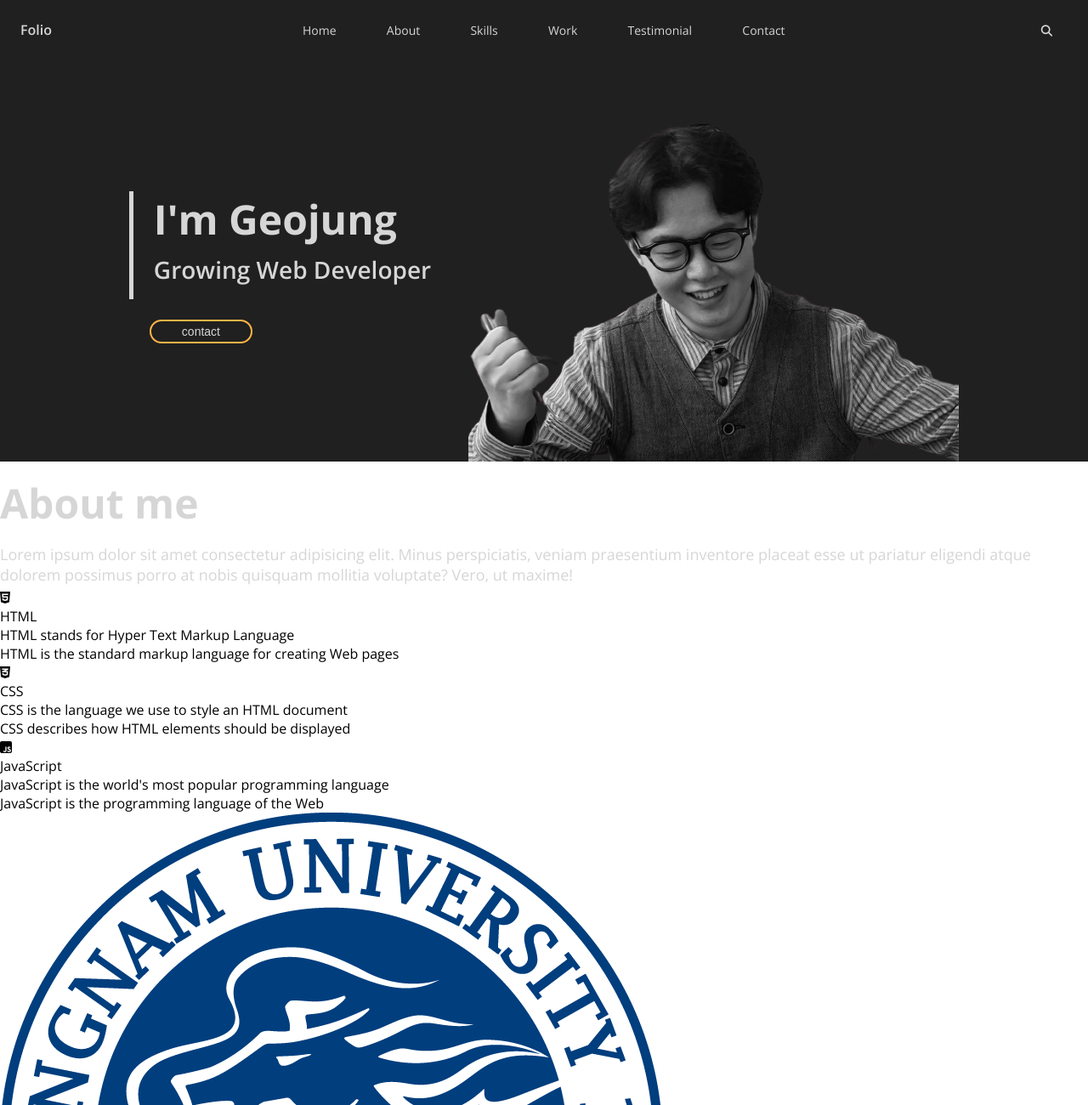
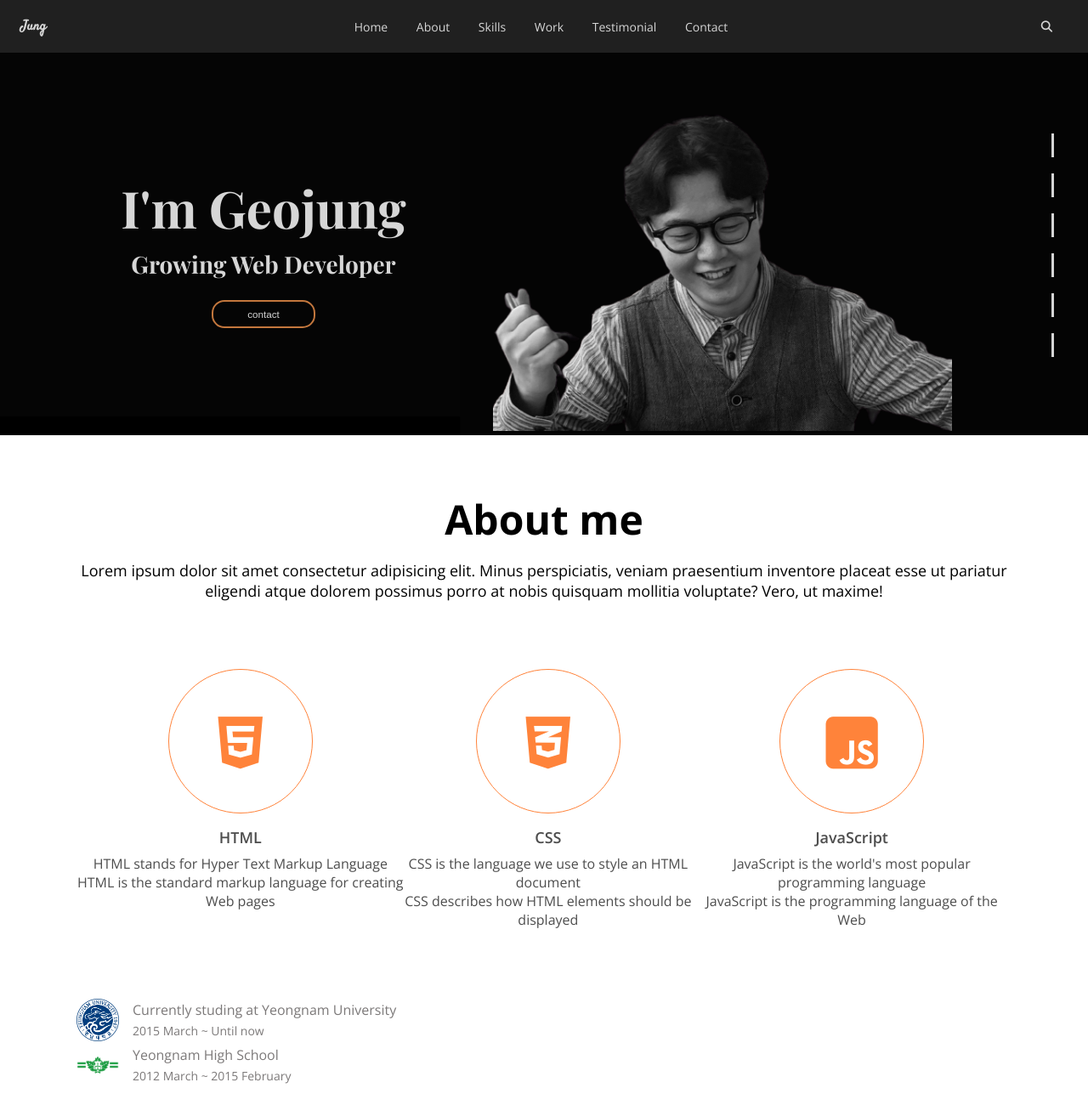
Before and after one commit to dgd03146/Portfolio, a plain HTML site: page index.html in a window 1280 px wide. Shown: the top 1300 px of the page at 85% size. Drawn offline with nearby package versions, Linux system fonts and the light colour scheme.

Commit message:
CSS : About

```diff
--- a/index.html
+++ b/index.html
@@ -17,6 +17,11 @@
       href="https://fonts.googleapis.com/css2?family=Open+Sans:wght@400;600;700&display=swap"
       rel="stylesheet"
     />
+    <link
+      href="https://fonts.googleapis.com/css2?family=Playfair+Display:wght@400;500;700&family=Satisfy&display=swap"
+      rel="stylesheet"
+    />
+
     <link rel="stylesheet" href="style.css" />
     <script src="main.js" defer></script>
   </head>
@@ -24,7 +29,7 @@
     <!-- Navbar -->
     <nav id="navbar">
       <div class="navbar__logo">
-        <a href="#"><span>Folio</span></a>
+        <a href="#"><span>Jung</span></a>
       </div>
       <div id="navbar__menu">
         <ul class="navbar__menu">
@@ -36,11 +41,9 @@
           <li class="navbar__menu__item"><span>Contact</span></li>
         </ul>
       </div>
-      <div id="navbar__search">
       <button class="navbar__search__btn">
         <i class="fas fa-search"></i>
       </button>
-      </div>
     </nav>
     <!-- Home -->
     <section id="home">
@@ -51,14 +54,25 @@
         </div>
         <button class="home__contact">contact</button>
       </div>
+      <div class="img">
         <img
           src="imgs/avatar.png"
           alt="Jung's profile photo"
           class="home__avatar"
         />
+      </div>
+
+      <ul class="pageBtn">
+        <li><button></button></li>
+        <li><button></button></li>
+        <li><button></button></li>
+        <li><button></button></li>
+        <li><button></button></li>
+        <li><button></button></li>
+      </ul>
     </section>
     <!-- About -->
-    <section id="about">
+    <section id="about" class="section section__container">
       <h1>About me</h1>
       <p>
         Lorem ipsum dolor sit amet consectetur adipisicing elit. Minus
@@ -71,7 +85,7 @@
           <div class="major__icon">
             <i class="fab fa-html5"></i>
           </div>
-          <div class="major__title">HTML</div>
+          <h2 class="major__title">HTML</h2>
           <div class="major__description">
             HTML stands for Hyper Text Markup Language <br />
             HTML is the standard markup language for creating Web pages
@@ -81,7 +95,7 @@
           <div class="major__icon">
             <i class="fab fa-css3-alt"></i>
           </div>
-          <div class="major__title">CSS</div>
+          <h2 class="major__title">CSS</h2>
           <div class="major__description">
             CSS is the language we use to style an HTML document<br />
             CSS describes how HTML elements should be displayed
@@ -91,7 +105,7 @@
           <div class="major__icon">
             <i class="fab fa-js-square"></i>
           </div>
-          <div class="major__title">JavaScript</div>
+          <h2 class="major__title">JavaScript</h2>
           <div class="major__description">
             JavaScript is the world's most popular programming language <br />
             JavaScript is the programming language of the Web
@@ -105,8 +119,10 @@
             alt="university"
             class="school__logo"
           />
-          <p class="school__name">Yeongnam University</p>
+          <div class="school__description">
+            <p class="school__name">Currently studing at Yeongnam University</p>
             <p class="school__period">2015 March ~ Until now</p>
+          </div>
         </div>
         <div class="school">
           <img
@@ -114,20 +130,23 @@
             alt="highschool"
             class="school__logo"
           />
+          <div class="school__description">
             <p class="school__name">Yeongnam High School</p>
             <p class="school__period">2012 March ~ 2015 February</p>
           </div>
         </div>
+      </div>
     </section>
     <!-- Skills -->
-    <section id="skills">
+    <section id="skills" class="section">
+      <div class="section__container">
         <h1>Skills</h1>
         <h2>Skills & Attributes</h2>
         <p>
           Experience with all phases of the software life-cycle. Passion for
-        learning new technologies. Capable of working within a team environment
-        and independently. Ability to plan and time schedule, work under strict
-        time pressure and adapt quickly when needed
+          learning new technologies. Capable of working within a team
+          environment and independently. Ability to plan and time schedule, work
+          under strict time pressure and adapt quickly when needed
         </p>
         <div class="skillset">
           <div class="skillset_left">
@@ -208,9 +227,10 @@
             </div>
           </div>
         </div>
+      </div>
     </section>
     <!-- Work -->
-    <section id="work">
+    <section id="work" class="section">
       <h1>My work</h1>
       <h3>Projects</h3>
       <div class="work__categories">
@@ -316,7 +336,7 @@
       </div>
     </section>
     <!-- Testimonials -->
-    <section id="testimonials">
+    <section id="testimonials" class="section">
       <h1>Testimonials</h1>
       <h3>See What they say about me</h3>
       <div class="testimonials">
@@ -355,7 +375,7 @@
       </div>
     </section>
     <!-- Contact -->
-    <section id="contact">
+    <section id="contact" class="section">
       <hl class="contact__title">Let's talk</hl>
       <h2 class="contact__email">ibory1220@gmail.com</h2>
       <div class="contact__links">
--- a/style.css
+++ b/style.css
@@ -14,7 +14,7 @@
   --color-light-grey: #7c7979;
   --color-blue: #73aace;
   --color-yellow: #fff7d1;
-  --color-orange: #feb546;
+  --color-orange2: #ff833a;
   --color-black: #000000;
 
   /* Font size */
@@ -28,6 +28,9 @@
   --weight-bold: 700;
   --weight-semi-bold: 600;
   --weight-regular: 400;
+
+  /* Animation duration */
+  --animation-duration: 300ms;
 }
 
 /* Universal tags 공통적으로 적용해야할 것 */
@@ -49,15 +52,12 @@ a {
 h1 {
   font-size: var(--font-large);
   font-weight: var(--weight-bold);
-  color: var(--color-font-white);
+  color: var(--color-black);
   margin: 16px 0;
 }
 
 ul {
   padding-left: 0;
-}
-
-li {
   list-style: none;
 }
 
@@ -71,21 +71,21 @@ button {
 h2 {
   font-size: var(--font-medium);
   font-weight: var(--weight-semi-bold);
-  color: var(--color-font-white);
+  color: var(--color-black);
   margin: 8px 0;
 }
 
 h3 {
   font-size: var(--font-regular);
   font-weight: var(--font-regular);
-  color: var(--color-font-white);
+  color: var(--color-black);
   margin: 8px 0;
 }
 
 p {
   font-size: var(--font-regular);
   font-weight: var(--font-regular);
-  color: var(--color-font-white);
+  color: var(--color-black);
   margin: 4px 0;
 }
 
@@ -104,24 +104,38 @@ p {
 }
 
 .navbar__menu__item {
-  padding: 8px 2vw;
+  padding: 4px 1vw;
   margin: 0 4px;
   cursor: pointer;
 }
 
 .navbar__logo {
+  font-family: "Satisfy", cursive;
   font-size: var(--font-small);
   font-weight: var(--weight-semi-bold);
 }
+
+.navbar__logo a:hover {
+  color: var(--color-white);
+}
+
 .navbar__search__btn {
   margin-right: 12px;
   color: var(--color-font-white);
   background-color: var(--color-background-black);
 }
 
+.navbar__search__btn:hover {
+  color: var(--color-white);
+}
+
 .navbar__menu__item span {
   position: relative;
   font-size: var(--font-micro);
+}
+
+.navbar__menu__item span:hover {
+  color: var(--color-white);
 }
 
 .navbar__menu__item span::before {
@@ -130,7 +144,7 @@ p {
   background-color: var(--color-background-black);
   height: 2px;
   width: 0;
-  bottom: -10px; /*bottom을 주어, 글자 밑에 위치시킴*/
+  bottom: -5px; /*bottom을 주어, 글자 밑에 위치시킴*/
   transition: 0.5s; /*가상클래스에 이벤트 발생시 시간 지정*/
 
   left: 50%; /*만약 왼쪽에서부터 커지게하려면-> left를 0으로 두면 됨*/
@@ -144,40 +158,163 @@ p {
 
 /* Home */
 #home {
-  background-color: var(--color-background-black);
-  /* background: url("imgs/home-background.png") center/cover no-repeat; */
-  padding: 40px 40px 0 40px;
+  /* background-color: var(--color-background-black); */
+  background: url("imgs/home-background.png") center/cover no-repeat;
+  padding: 40px;
+  padding-bottom: 0;
   display: flex;
-  justify-content: center;
   align-items: center;
 }
 
-.home__left {
-  margin-right: 20px;
-}
-
 .home__title {
+  font-family: "Playfair Display", serif;
+  font-size: 60px;
+  color: var(--color-font-white);
   margin: 0;
-  width: 100%;
 }
 .home__description {
-  margin-bottom: 16px;
+  font-family: "Playfair Display", serif;
+  color: var(--color-font-white);
+  margin-bottom: 0px;
 }
 
 .home__border {
   display: flex;
   align-items: center;
   flex-direction: column;
-  border-left: solid 5px var(--color-font-white);
-  padding: 0 24px;
+  /* border-left: solid 5px var(--color-font-white); */
+  /* padding: 0 24px; */
 }
 
 .home__contact {
-  font-size: var(--font-micro);
+  font-size: calc(var(--font-micro) / 1.2);
   /* font-weight: var(--weight-semi-bold); */
   margin: 24px;
-  padding: 4px 36px;
+  padding: 8px 40px;
   border: solid 2px var(--color-orange);
   border-radius: 15px;
   color: var(--color-font-white);
 }
+
+.home__contact:hover {
+  color: var(--color-white);
+}
+
+.home__left {
+  flex: 1 1 45%;
+  text-align: center;
+}
+
+.img {
+  flex: 1 1 45%;
+}
+
+.home__avatar {
+  width: 100%;
+  height: 100%;
+}
+
+.pageBtn {
+  flex: 1 1 10%;
+  display: flex;
+  flex-direction: column;
+  align-items: flex-end;
+  margin-bottom: 40px;
+}
+
+.pageBtn button {
+  padding: 14px 1.5px;
+  margin-bottom: 16px;
+  background-color: var(--color-font-white);
+}
+
+.pageBtn button:hover {
+  background-color: var(--color-orange);
+}
+
+/* Section common */
+.section {
+  padding: 50px;
+  text-align: center;
+  margin: auto;
+}
+
+.section__container {
+  max-width: 1200px;
+  margin: auto;
+}
+
+/* About */
+
+.about__majors {
+  display: flex;
+  justify-content: space-between;
+  margin: 80px 0;
+}
+
+.major__icon {
+  width: 170px;
+  height: 170px;
+  line-height: 170px;
+  font-size: 70px;
+  margin: auto;
+  color: var(--color-orange2);
+  border: 1px solid var(--color-orange2);
+  border-radius: 50%;
+  margin-bottom: 16px;
+}
+
+.major__icon i {
+  transition: all 300ms ease;
+}
+
+.major__icon:hover i {
+  color: #e65100;
+  transform: scale(1.1);
+}
+
+.major__title {
+  font-size: var(--font-regular);
+}
+
+.major__title,
+.major__description {
+  color: var(--color-dark-grey);
+}
+
+.major__description {
+  font-size: var(--font-small);
+}
+
+.school {
+  display: flex;
+  align-items: center;
+}
+
+.school__description {
+  margin: 0 16px;
+  text-align: left;
+}
+
+.school__name,
+.school__period {
+  color: var(--color-light-grey);
+}
+
+.school__name {
+  font-size: var(--font-small);
+}
+
+.school__period {
+  font-size: var(--font-micro);
+}
+
+.school__logo {
+  width: 50px;
+  height: 50px;
+}
+
+/* Skill */
+#skills {
+  background-color: var(--color-background-black);
+}
```
Lines whose indentation alone changed are shown as unchanged.
